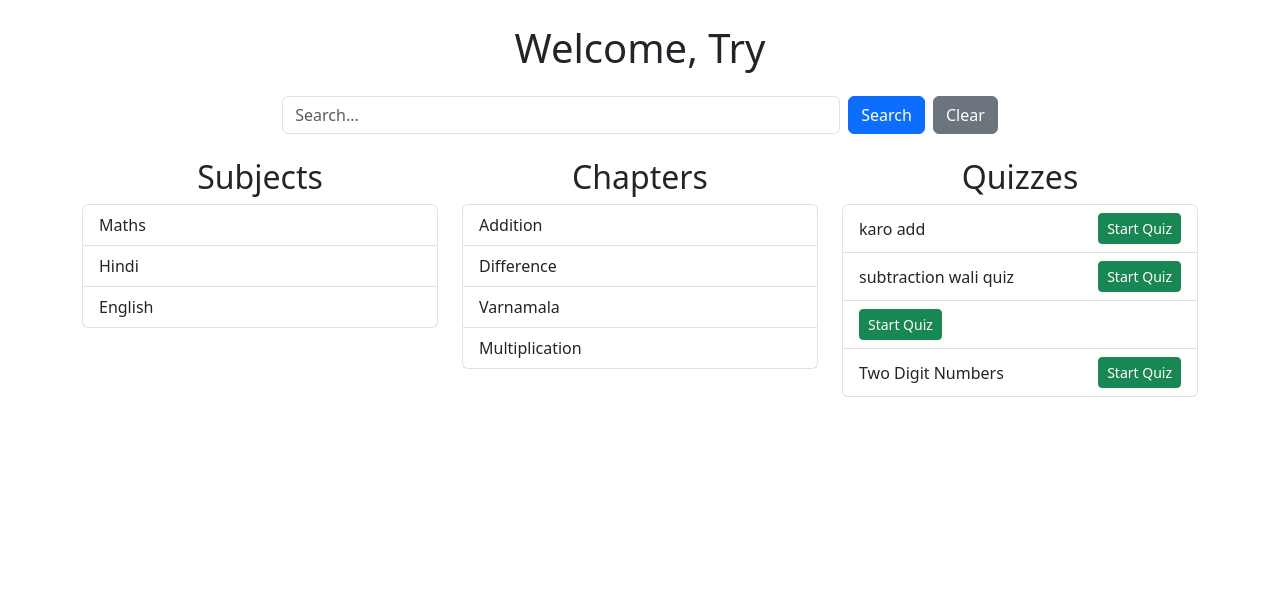
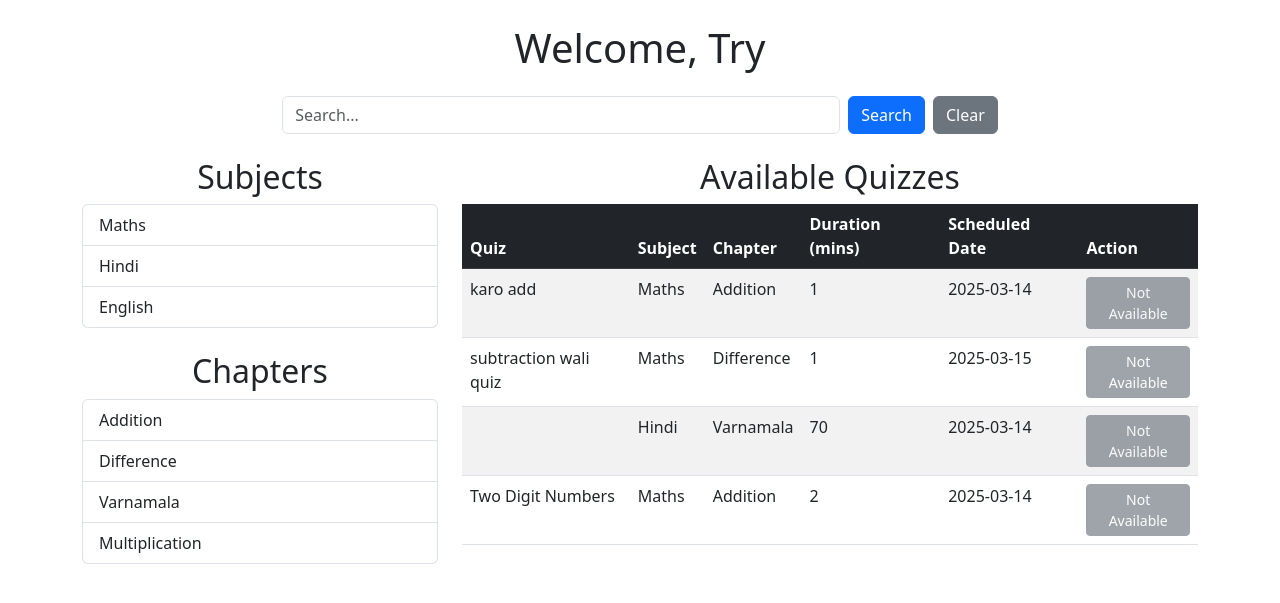
Before and after one commit to aaditeeiche/quiz-master-isl, a Flask app: page /user_dashboard in a window 1280 px wide. Shown: the part 56-659 px from the top of the page. Run offline with Flask 3, Linux system fonts and the light colour scheme; a user stored in the database is signed in.

Commit message:
Implemented quiz scheduling with time duration

```diff
--- a/app.py
+++ b/app.py
@@ -147,7 +147,6 @@ def admin_dashboard():
             quiz_id = request.form.get('id')
             quiz = Quiz.query.get(quiz_id)
             if quiz:
-                # quiz.date_of_quiz = request.form.get('date_of_quiz')
                 date_of_quiz_str = request.form.get('date_of_quiz')  # String from form
                 quiz.time_duration = request.form.get('time_duration')
                 quiz.remarks = request.form.get('remarks')
@@ -195,6 +194,8 @@ def user_dashboard():
     if not user:
         return redirect(url_for('login'))  # Safety check: user must exist
 
+    current_date = datetime.today().date()
+
     # Retrieve search query
     search_query = request.args.get('search_query', '').strip()
 
@@ -213,7 +214,7 @@ def user_dashboard():
     show_chapters = bool(chapters)
     show_quizzes = bool(quizzes)
 
-    return render_template('user_dashboard.html', user=user, chapters=chapters, subjects=subjects, quizzes=quizzes, show_subjects=show_subjects, show_chapters=show_chapters, show_quizzes=show_quizzes)
+    return render_template('user_dashboard.html', user=user, chapters=chapters, subjects=subjects, quizzes=quizzes, show_subjects=show_subjects, show_chapters=show_chapters, show_quizzes=show_quizzes, current_date=current_date)
 
 
 @app.route('/manage_questions', methods=['GET', 'POST'])
@@ -283,8 +284,15 @@ def attempt_quiz(quiz_id):
     quiz = Quiz.query.get_or_404(quiz_id)
     questions = Question.query.filter_by(quiz_id=quiz.id).all()
     user_id = session.get('user_id')  # Ensure the user is logged in
+
+    current_date = datetime.today().date()
+
+    # Ensure the quiz is available only on the scheduled date
+    if quiz.date_of_quiz != current_date:
+        flash("This quiz is only available on the assigned date!", "error")
+        return redirect(url_for('user_dashboard'))
+
     correct_count = 0
-
     if request.method == 'POST':
         user_id = session.get('user_id')
         if not user_id:
@@ -333,7 +341,6 @@ def quiz_feedback(quiz_id):
 
     user_id = session['user_id']
 
-    # Fetch the quiz
     quiz = Quiz.query.get_or_404(quiz_id)
 
     # Fetch all questions related to this quiz
@@ -341,7 +348,7 @@ def quiz_feedback(quiz_id):
 
     if not questions:
         flash("No questions found for this quiz.", "error")
-        return redirect(url_for('dashboard'))
+        return redirect(url_for('user_dashboard'))
 
     # Fetch user's responses
     responses = UserResponse.query.filter_by(user_id=user_id, quiz_id=quiz_id).all()
@@ -349,12 +356,10 @@ def quiz_feedback(quiz_id):
     # Convert responses into a dictionary for quick lookup
     response_dict = {resp.question_id: resp for resp in responses}
 
-    # Fetch user's quiz score and percentage from the database
-    quiz_score = QuizScore.query.filter_by(user_id=user_id, quiz_id=quiz_id).first()
-
-    if not quiz_score:
-        flash("No quiz score found. Please retake the quiz.", "error")
-        return redirect(url_for('dashboard'))
+    # Fetch the current quiz attempt score from request arguments
+    current_score = request.args.get('score', type=int)
+    total_questions = request.args.get('total_questions', type=int)
+    percentage = request.args.get('percentage', type=float)
 
     feedback = []
 
@@ -365,11 +370,10 @@ def quiz_feedback(quiz_id):
     for question in questions:
         user_response = response_dict.get(question.id)
         selected_option_key = user_response.selected_answer if user_response else "No Answer"
-        correct_option_key = question.correct_option  # Assuming it's stored as 'A', 'B', 'C', or 'D'
+        correct_option_key = question.correct_option  #'A', 'B', 'C', or 'D'
 
         selected_answer = get_option_value(question, selected_option_key) if user_response else "No Answer"
         correct_answer = get_option_value(question, correct_option_key)
-
         is_correct = user_response.is_correct if user_response else False
 
         feedback.append({
@@ -383,9 +387,9 @@ def quiz_feedback(quiz_id):
         "quiz_feedback.html",
         quiz_id=quiz_id,
         feedback=feedback,
-        correct_count=quiz_score.score,  # Fetch score from QuizScore
-        total=quiz_score.total_questions,  # Fetch total questions from QuizScore
-        percentage=round(quiz_score.percentage, 2)  # Fetch percentage from QuizScore
+        correct_count=current_score,  # Display current score
+        total=total_questions,
+        percentage=round(percentage, 2)
     )
 
 @app.route('/submit_quiz', methods=['POST'])
@@ -467,7 +471,7 @@ def submit_quiz():
     finally:
         db.session.close()
 
-    return redirect(url_for('quiz_feedback', quiz_id=quiz_id, score=score))
+    return redirect(url_for('quiz_feedback', quiz_id=quiz_id, score=score, total_questions=total_questions, percentage=percentage))
 
 @app.route('/quiz_summary')
 def quiz_summary():
@@ -514,6 +518,10 @@ def quiz_summary():
     # Compute pass/fail and difficulty indicator
     subject_scores = []
     for subject_name, user_total_score, user_total_possible_score, overall_total_score, overall_total_possible_score in subject_scores_query:
+        # Ensure None values are converted to 0
+        user_total_possible_score = user_total_possible_score or 0
+        user_total_score = user_total_score or 0
+
         user_percentage = (user_total_score / user_total_possible_score) * 100 if user_total_possible_score > 0 else 0
         pass_fail = "Pass" if user_percentage >= 40 else "Fail"
 
@@ -530,7 +538,8 @@ def quiz_summary():
 
     # Calculate overall pass/fail status
     total_attempts = len(past_attempts)
-    passed_attempts = sum(1 for attempt in past_attempts if (attempt[0].score / attempt[0].total_questions) * 100 >= 40)
+    # passed_attempts = sum(1 for attempt in past_attempts if (attempt[0].score / attempt[0].total_questions) * 100 >= 40)
+    passed_attempts = sum(1 for attempt in past_attempts if attempt[0].total_questions > 0 and (attempt[0].score / attempt[0].total_questions) * 100 >= 40)
     overall_pass_status = "Pass" if passed_attempts / total_attempts >= 0.5 else "Fail" if total_attempts > 0 else "N/A"
 
     return render_template(
--- a/controllers/auth.py
+++ b/controllers/auth.py
@@ -70,4 +70,4 @@ def user_login():
 @auth_bp.route('/logout')
 def logout():
     session.clear()
-    return redirect(url_for('auth.user_login'))
+    return redirect(url_for('home'))
--- a/templates/login.html
+++ b/templates/login.html
@@ -4,6 +4,7 @@
     <title>Login</title>
 </head>
 <body>
+    {% include 'toastr.html' %}
     <a href="{{ url_for('home') }}">Back to homepage</a>
     <h2>{{ 'Admin' if role == 'admin' else 'User' }} Login</h2>
     <form method="post">
@@ -14,6 +15,5 @@
     {% if role == 'user' %}
         <p>New user? <a href="{{ url_for('auth.register') }}">Register Here</a></p>
     {% endif %}
-    {% include 'toastr.html' %}
 </body>
 </html>
--- a/templates/manage_questions.html
+++ b/templates/manage_questions.html
@@ -1,4 +1,3 @@
-{% include 'toastr.html' %}
 <!DOCTYPE html>
 <html lang="en">
 <head>
@@ -22,6 +21,7 @@
     </style>
 </head>
 <body class="bg-light">
+    {% include 'toastr.html' %}
 <div class="container my-3">
 
     <h1 class="text-center text-primary mb-3">Manage Questions</h1>
--- a/templates/user_dashboard.html
+++ b/templates/user_dashboard.html
@@ -36,10 +36,12 @@
             <a href="{{ url_for('user_dashboard') }}" class="btn btn-secondary ms-2">Clear</a>
         </form>
 
-        <!-- Three-Column Layout -->
+        <!-- Layout: Left (Subjects & Chapters) | Right (Quizzes Table) -->
         <div class="row">
-            <!-- Subjects Column -->
+            <!-- Left Column: Subjects & Chapters -->
             <div class="col-md-4">
+                <!-- Subjects -->
+                <div class="mb-4">
                     <h2 class="text-center">Subjects</h2>
                     {% if show_subjects %}
                     <ul class="list-group">
@@ -52,8 +54,8 @@
                     {% endif %}
                 </div>
 
-            <!-- Chapters Column -->
-            <div class="col-md-4">
+                <!-- Chapters -->
+                <div>
                     <h2 class="text-center">Chapters</h2>
                     {% if show_chapters %}
                     <ul class="list-group">
@@ -65,19 +67,44 @@
                     <p class="text-muted text-center">No chapters found.</p>
                     {% endif %}
                 </div>
+            </div>
 
-            <!-- Quizzes Column -->
-            <div class="col-md-4">
-                <h2 class="text-center">Quizzes</h2>
+            <!-- Right Column: Quizzes Table -->
+            <div class="col-md-8">
+                <h2 class="text-center">Available Quizzes</h2>
                 {% if show_quizzes %}
-                <ul class="list-group">
+                <div class="table-responsive">
+                    <table class="table table-striped table-hover">
+                        <thead class="table-dark">
+                            <tr>
+                                <th>Quiz</th>
+                                <th>Subject</th>
+                                <th>Chapter</th>
+                                <th>Duration (mins)</th>
+                                <th>Scheduled Date</th>
+                                <th>Action</th>
+                            </tr>
+                        </thead>
+                        <tbody>
                             {% for quiz in quizzes %}
-                        <li class="list-group-item d-flex justify-content-between align-items-center">
-                            {{ quiz.remarks }}
+                            <tr>
+                                <td>{{ quiz.remarks }}</td>
+                                <td>{{ quiz.chapter.subject.name }}</td>
+                                <td>{{ quiz.chapter.name }}</td>
+                                <td>{{ quiz.time_duration }}</td>
+                                <td>{{ quiz.date_of_quiz.strftime('%Y-%m-%d') }}</td>
+                                <td>
+                                    {% if quiz.date_of_quiz == current_date %}
                                         <a href="{{ url_for('attempt_quiz', quiz_id=quiz.id) }}" class="btn btn-success btn-sm">Start Quiz</a>
-                        </li>
+                                    {% else %}
+                                        <span class="btn btn-secondary btn-sm disabled">Not Available</span>
+                                    {% endif %}
+                                </td>
+                            </tr>
                             {% endfor %}
-                </ul>
+                        </tbody>
+                    </table>
+                </div>
                 {% else %}
                 <p class="text-muted text-center">No quizzes found.</p>
                 {% endif %}
```
Also changed, not shown: templates/quiz_feedback.html (+8 -3 lines), instance/quiz_master.db. Lines whose indentation alone changed are shown as unchanged.
